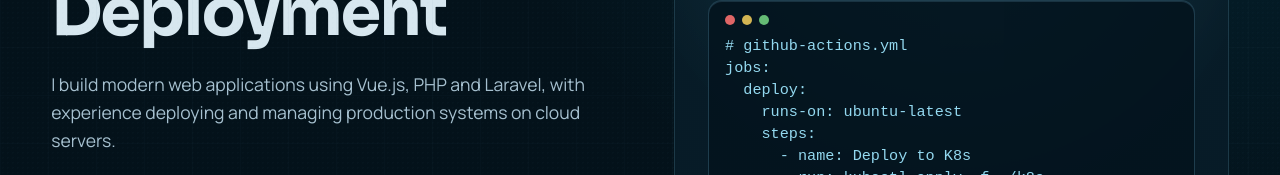
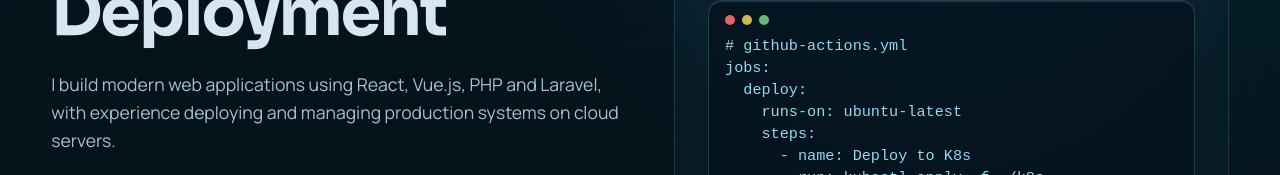
Before and after one commit to seunshyne/myPortfolio, a Vue app: page / in a window 1280 px wide. Shown: the part 625-800 px from the top of the page. Built offline with nearby package versions, Linux system fonts and the light colour scheme.

Commit message:
CV updated

```diff
--- a/src/views/HomeView.vue
+++ b/src/views/HomeView.vue
@@ -9,7 +9,7 @@
           Deployment
         </h1>
         <p class="lede">
-          I build modern web applications using Vue.js, PHP and Laravel, with
+          I build modern web applications using React, Vue.js, PHP and Laravel, with
           experience deploying and managing production systems on cloud servers.
         </p>
         <div class="hero-actions">
```
